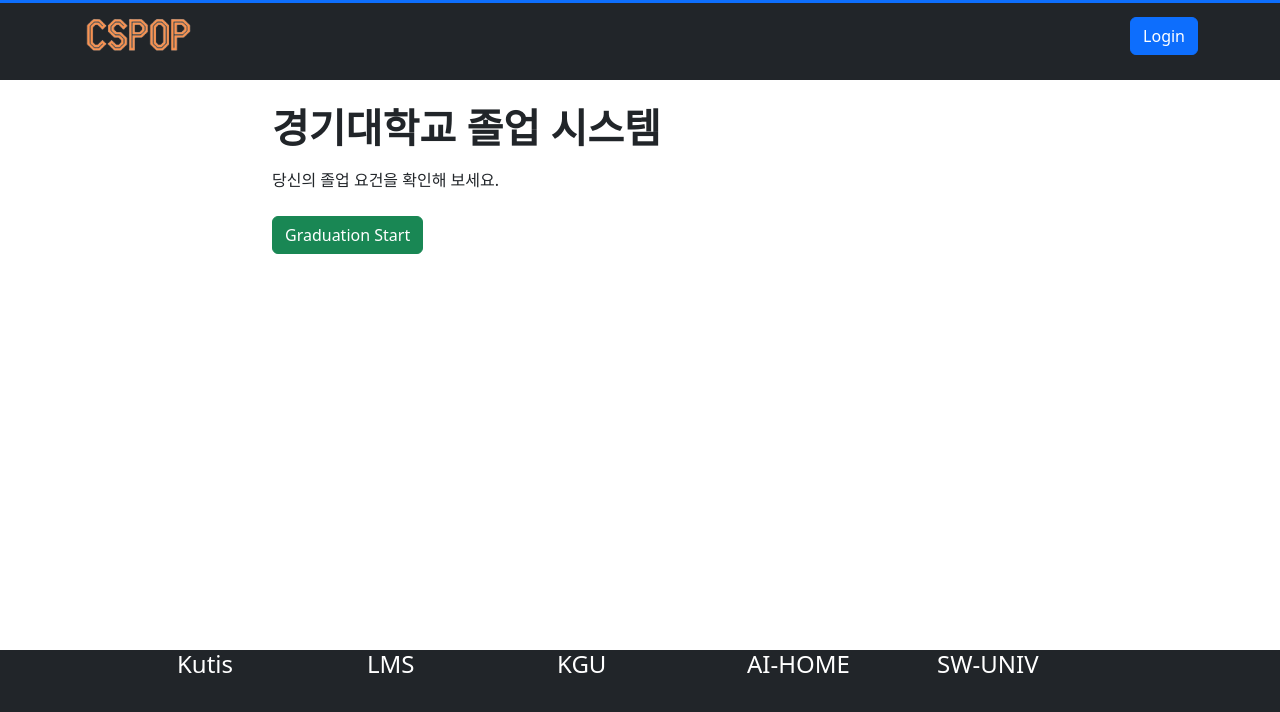
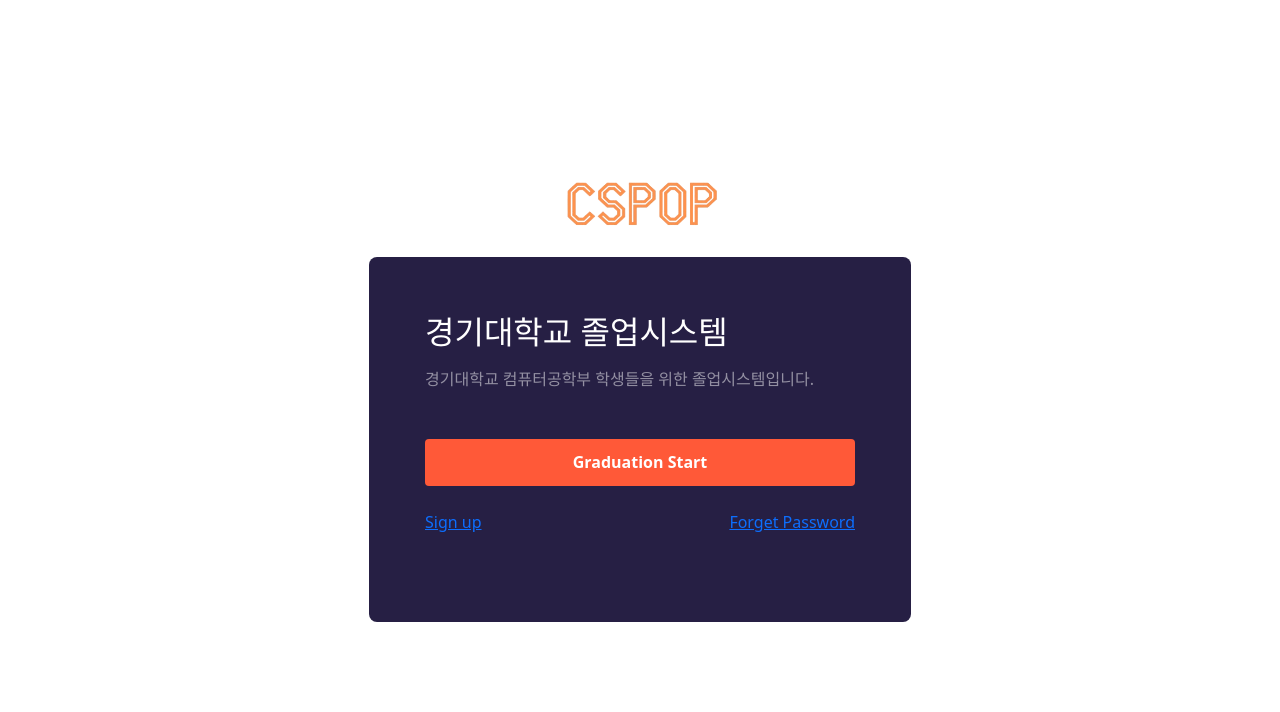
Before and after one commit to euna0104/CSPOP_FE, a React (Create React App) app: page /api/home in a window 1280 px wide. Shown: the top 712 px of the page. Built offline with nearby package versions, Linux system fonts and the light colour scheme.

Commit message:
style: Home.jsx css 수정

```diff
--- a/package.json
+++ b/package.json
@@ -13,6 +13,7 @@
     "react-quill": "^2.0.0",
     "react-router-dom": "^6.21.1",
     "react-scripts": "5.0.1",
+    "styled-components": "^6.1.8",
     "web-vitals": "^2.1.4"
   },
   "scripts": {
--- a/src/Home.jsx
+++ b/src/Home.jsx
@@ -1,8 +1,66 @@
 import React, { useState, useEffect } from 'react';
 import { useNavigate } from 'react-router-dom';
 import axios from 'axios';
+import styled from 'styled-components';
 
 const Home = () => {
+  const StyledDiv = styled.div`
+    .p-lg-8 {
+        padding: 3.5rem!important;
+    }
+    * {
+        box-sizing: border-box;
+    }
+    .row {
+        --bs-gutter-x: 2rem;
+        --bs-gutter-y: 0;
+        display: flex;
+        flex-wrap: wrap;
+        margin-left: calc(var(--bs-gutter-x)*-.5);
+        margin-right: calc(var(--bs-gutter-x)*-.5);
+        margin-top: calc(var(--bs-gutter-y)*-1);
+    }
+    .align-items-center {
+        align-items: center!important;
+    }
+    .min-vh-100 {
+        min-height: 100vh!important;
+    }
+    .d-flex {
+        display: flex!important;
+    }
+    .h1, .h2, .h3, .h4, .h5, .h6, h1, h2, h3, h4, h5, h6 {
+        margin-top: 0;
+        margin-bottom: .5rem;
+        font-weight: 550;
+        line-height: 1.2;
+        color: var(--bs-heading-color);
+    }
+    .bg-home {
+        --bs-bg-opacity: 1;
+        background-color: rgb(38,31,68);
+    }
+    .btn-primary {
+        background-color: #ff5938;
+        border-color: #ff5938;
+        color: #fff;
+    }
+    .btn {
+        border: 1px solid transparent;
+        border-radius: .25rem;
+        display: inline-block;
+        font-size: 1rem;
+        font-weight: 600;
+        line-height: 1.6;
+        padding: .6rem 1rem;
+        text-align: center;
+        text-decoration: none;
+        transition: color .15s ease-in-out,background-color .15s ease-in-out,border-color .15s ease-in-out,box-shadow .15s ease-in-out;
+        user-select: none;
+        vertical-align: middle;
+    }
+  `;
+
   const navigate = useNavigate();
   const [isLoggedIn, setIsLoggedIn] = useState(false)
   const accessToken = sessionStorage.getItem('accessToken');
@@ -41,110 +99,46 @@
         alert('로그인이 필요합니다.');
     }
   };
-  const handleKutis = () => {
-      window.location.href = 'https://kutis.kyonggi.ac.kr/webkutis/view/indexWeb.jsp';
-   };
-  const handleLMS = () => {
-    window.location.href = 'https://lms.kyonggi.ac.kr/login.php';
-  };
-  const handleKGU = () => {
-      window.location.href = 'https://www.kyonggi.ac.kr/www/index.do';
-   };
-   const handleAIHOME = () => {
-       window.location.href = 'http://cs.kyonggi.ac.kr:8080/Index';
-   };
-   const handleSWUNIV = () => {
-       window.location.href = 'https://swuniv.kyonggi.ac.kr/';
-    };
 
   return (
-    <>
-      {/* header */}
-      <div className="header position-sticky border-3 border-top border-primary bg-dark">
-        {/* navigation start */}
-        <div className="container">
-          <nav className="navbar navbar-expand-lg navbar-default">
-            <a className="navbar-brand" onClick={handleHome}>
-              <img src="/img/cspop_logo.png" width="110" height="40" alt="" />
-            </a>
-            <ul className="navbar-nav ms-auto me-lg-3">
-            </ul>
-            <div className="header-btn">
-              {isLoggedIn ? (
-                <button className="btn btn-primary" type="button" onClick={handleLogout} id="submit-button">
-              	  Logout
-              	</button>
-              ) : (
-                <button className="btn btn-primary" type="button" onClick={handleLogin} id="submit-button">
-                  Login
-                </button>
-              )}
-            </div>
-          </nav>
-        </div>
-        {/* navigation close */}
-      </div>
-
-      {/* pageheader section */}
-      <div className="bg-shape bg-dark">
+    <StyledDiv>
+      <div className="min-vh-100 d-flex align-items-center" style={{ backgroundImage: 'url(/img/test.jpg)',
+        backgroundSize: 'cover' }}>
         <div className="container">
               <div className="row">
-            <div className="col-xl-12 col-lg-12 col-md-12 col-12"></div>
+                <div className="offset-lg-3 col-lg-6 col-12">
+                  <a href="/api/home" className="mb-4 d-flex justify-content-center">
+                    <img src="/img/cspop_logo.png" width="160" height="55" alt="" />
+                  </a>
+                  <div className="bg-home p-4 p-lg-8 rounded-3">
+                    <form>
+                      <h2 className="mb-3 text-white font-weight-bold">경기대학교 졸업시스템</h2>
+                      <div className="mb-3">
+                        <label htmlFor="email" className="form-label text-white-50">
+                          경기대학교 컴퓨터공학부 학생들을 위한 졸업시스템입니다.
+                        </label>
                       </div>
-        </div>
-      </div>
-
-      {/* dashboard nav */}
-      <div className="py-12">
-        <div className="container">
-          <div className="row justify-content-center">
-            <div className="col-lg-8 col-md-12 col-12">
-              &nbsp;
-              <h1 className="fw-bold mb-3">경기대학교 졸업 시스템</h1>
-              <p className="mb-4">
-                당신의 졸업 요건을 확인해 보세요.
-              </p>
-              <button className="btn btn-success" onClick={handleNotice}>
+                      <br />
+                      <div className="d-grid">
+                        <button className="btn btn-primary" type="submit" onClick={handleNotice}>
                           Graduation Start
                         </button>
                       </div>
+                      <div className="d-lg-flex justify-content-between mt-4 mb-3">
+                        <p className="text-muted font-14">
+                          <a href="signup.html">Sign up</a>
+                        </p>
+                        <p className="font-14">
+                          <a href="password-reset.html">Forget Password</a>
+                        </p>
                       </div>
-        </div>
-      </div>
-
-      {/* footer */}
-      <div className="footer pt-11 pb-3 bg-dark text-body">
-        <div className="container">
-          <div className="row justify-content-center">
-            <div className="col-lg-2 col-md-4 col-6">
-              <div className="mb-4" onClick={handleKutis}>
-                <h4 className="mb-4 text-white">Kutis</h4>
-              </div>
-            </div>
-            <div className="col-lg-2 col-md-4 col-6">
-              <div className="mb-4" onClick={handleLMS}>
-                <h4 className="mb-4 text-white">LMS</h4>
-              </div>
-            </div>
-            <div className="col-lg-2 col-md-4 col-6">
-              <div className="mb-4" onClick={handleKGU}>
-                <h4 className="mb-4 text-white">KGU</h4>
-              </div>
-            </div>
-            <div className="col-lg-2 col-md-4 col-6">
-              <div className="mb-4" onClick={handleAIHOME}>
-                <h4 className="mb-4 text-white">AI-HOME</h4>
-              </div>
-            </div>
-            <div className="col-lg-2 col-md-4 col-6">
-              <div className="mb-4" onClick={handleSWUNIV}>
-                <h4 className="mb-4 text-white">SW-UNIV</h4>
+                    </form>
                   </div>
                 </div>
               </div>
             </div>
         </div>
-    </>
+    </StyledDiv>
   );
 };
 
```
Also changed, not shown: public/img/test.jpg (added), 1 other file (tests, documents, lock files or other folders). Lines whose indentation alone changed are shown as unchanged.
